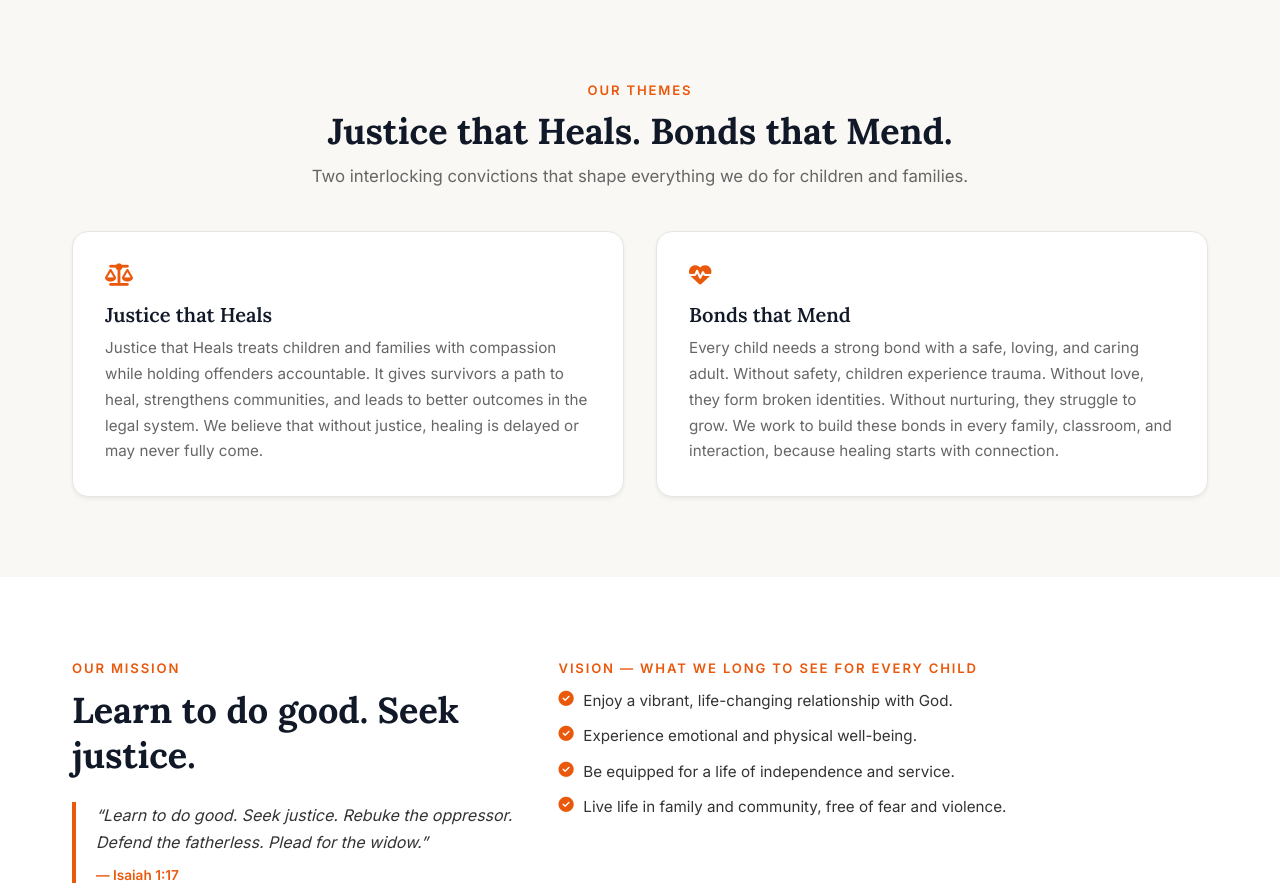
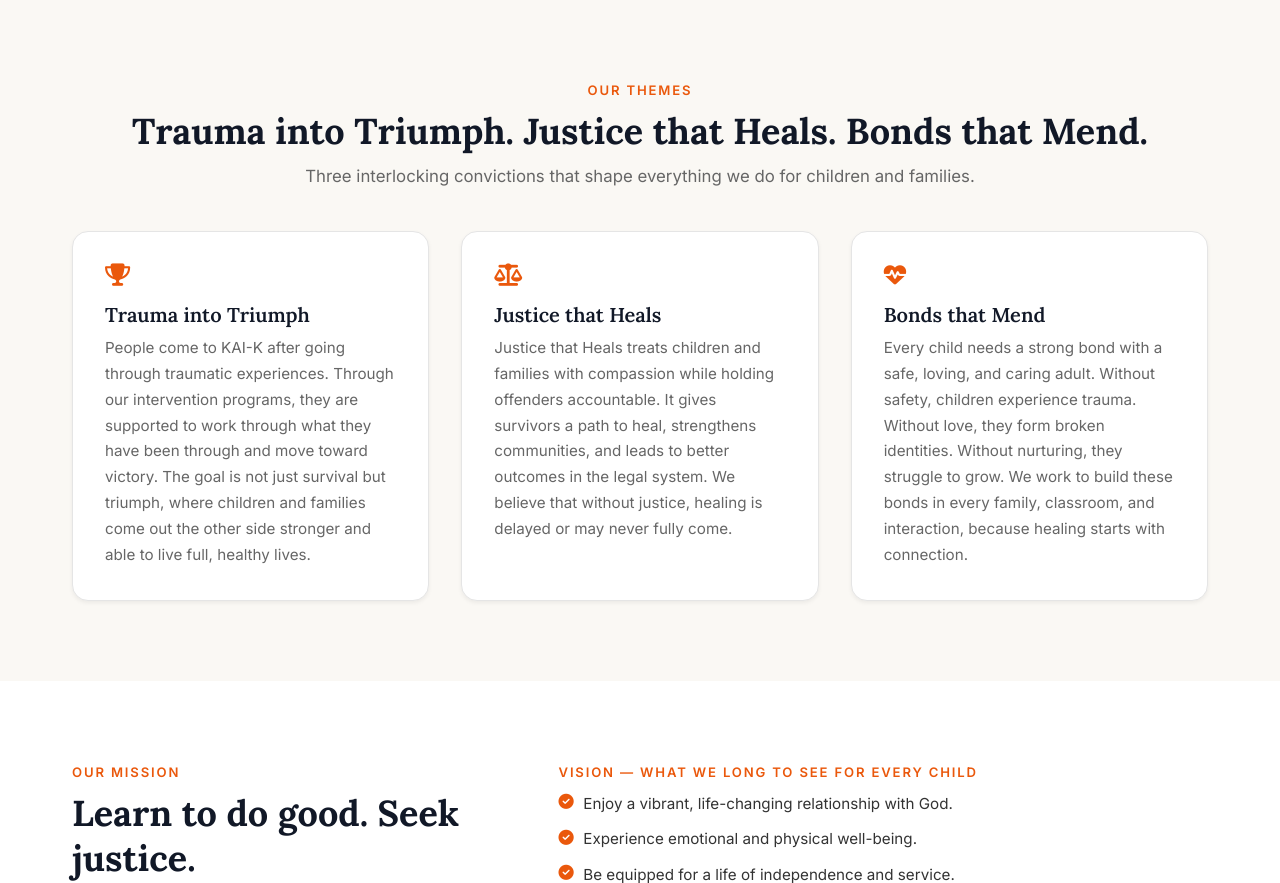
Before and after one commit to J4hz/KAK-Website, a Django app: template templates/website/about.html in a window 1280 px wide. Shown: the part 683-1566 px from the top of the page. Run offline with Django 5.2, Linux system fonts and the light colour scheme; the template is opened without the code that fills it, so the values that code supplies are empty.

```diff
--- a/templates/website/about.html
+++ b/templates/website/about.html
@@ -32,7 +32,7 @@
           <tr><td class="info-table__label">Areas of Operation</td><td>Nairobi&nbsp;| Nyeri&nbsp;| Kisii Counties</td></tr>
           <tr><td class="info-table__label">Global Parent</td><td>Kids Alive International (founded 1916, USA)</td></tr>
           <tr><td class="info-table__label">Global Presence</td><td>Active in 8+ countries across Africa, Latin America, Asia and the Middle East</td></tr>
-          <tr><td class="info-table__label">Children Reached</td><td>Over 700 children through KAI-K programs</td></tr>
+          <tr><td class="info-table__label">Children Reached</td><td>Over 800 children through KAI-K programs</td></tr>
           <tr><td class="info-table__label">Scripture</td><td>Isaiah 1:17</td></tr>
         </table>
         <div style="margin-top:1.5rem; padding-top:1.25rem; border-top:1px solid var(--color-border);">
@@ -79,9 +79,14 @@
 <section class="section" style="background:var(--color-bg-alt);">
   <div class="container">
     <p class="section-heading">Our themes</p>
-    <h2 class="section-title">Justice that Heals. Bonds that Mend.</h2>
-    <p class="section-subtitle">Two interlocking convictions that shape everything we do for children and families.</p>
-    <div style="display:grid; grid-template-columns:1fr 1fr; gap:2rem; margin-top:2.5rem;">
+    <h2 class="section-title">Trauma into Triumph. Justice that Heals. Bonds that Mend.</h2>
+    <p class="section-subtitle">Three interlocking convictions that shape everything we do for children and families.</p>
+    <div style="display:grid; grid-template-columns:1fr 1fr 1fr; gap:2rem; margin-top:2.5rem;">
+      <article class="card" style="padding:2rem;">
+        <div class="card-icon" style="font-size:2rem; margin-bottom:1rem;"><i class="fa-solid fa-trophy"></i></div>
+        <h3 class="card-title" style="font-size:1.25rem;">Trauma into Triumph</h3>
+        <p class="card-text">People come to KAI-K after going through traumatic experiences. Through our intervention programs, they are supported to work through what they have been through and move toward victory. The goal is not just survival but triumph, where children and families come out the other side stronger and able to live full, healthy lives.</p>
+      </article>
       <article class="card" style="padding:2rem;">
         <div class="card-icon" style="font-size:2rem; margin-bottom:1rem;"><i class="fa-solid fa-scale-balanced"></i></div>
         <h3 class="card-title" style="font-size:1.25rem;">Justice that Heals</h3>
--- a/templates/website/home.html
+++ b/templates/website/home.html
@@ -71,7 +71,7 @@
   <div class="container">
     <div class="featured-strip-grid">
       <div>
-        <p class="section-heading" style="text-align:left;">Justice that Heals | Bonds that Mend</p>
+        <p class="section-heading" style="text-align:left;">Trauma into Triumph | Justice that Heals | Bonds that Mend</p>
         <h2 class="section-title" style="text-align:left;">Restorative education, family strengthening, protective care, justice advocacy</h2>
         <p class="section-subtitle" style="text-align:left; max-width:460px; margin-bottom:1.5rem;">
           KAI-K runs five complementary programs across Nairobi, Nyeri, and Kisii counties &mdash; meeting children where they are and walking with them toward healing and wholeness.
@@ -139,7 +139,7 @@
         <img src="https://images.unsplash.com/photo-1532629345422-7515f3d16bb6?w=400&h=280&fit=crop" alt="Community support" loading="lazy">
         <img src="https://images.unsplash.com/photo-1580582932707-520aed937b7b?w=400&h=280&fit=crop" alt="Classroom learning" loading="lazy">
         <div class="about-stat-badge">
-          <div class="badge-num">700+</div>
+          <div class="badge-num">800+</div>
           <div class="badge-lbl">Children Reached</div>
         </div>
       </div>
--- a/website/fixtures/initial_data.json
+++ b/website/fixtures/initial_data.json
@@ -4,7 +4,7 @@
     "pk": 1,
     "fields": {
       "org_name": "Kids Alive International Kenya",
-      "tagline": "Justice that Heals | Bonds that Mend",
+      "tagline": "Trauma into Triumph | Justice that Heals | Bonds that Mend",
       "logo": "branding/Kids_alive_logo.jpg",
       "favicon": null,
       "mission_statement": "Inspired by Isaiah 1:17, our mission is to serve vulnerable children by constantly learning better ways to meet their needs, earnestly seeking justice for them, empowering them for a healthy future, and advocating for community change.",
@@ -169,7 +169,7 @@
   {
     "model": "website.impactstat",
     "pk": 1,
-    "fields": { "label": "Children reached in Kenya", "value": "700", "suffix": "+", "icon": "fa-solid fa-children", "order": 1 }
+    "fields": { "label": "Children reached in Kenya", "value": "800", "suffix": "+", "icon": "fa-solid fa-children", "order": 1 }
   },
   {
     "model": "website.impactstat",
```
Also changed, not shown: templates/website/get_involved.html (+10 -1 lines), templates/website/programs.html (+11 -1 lines).
